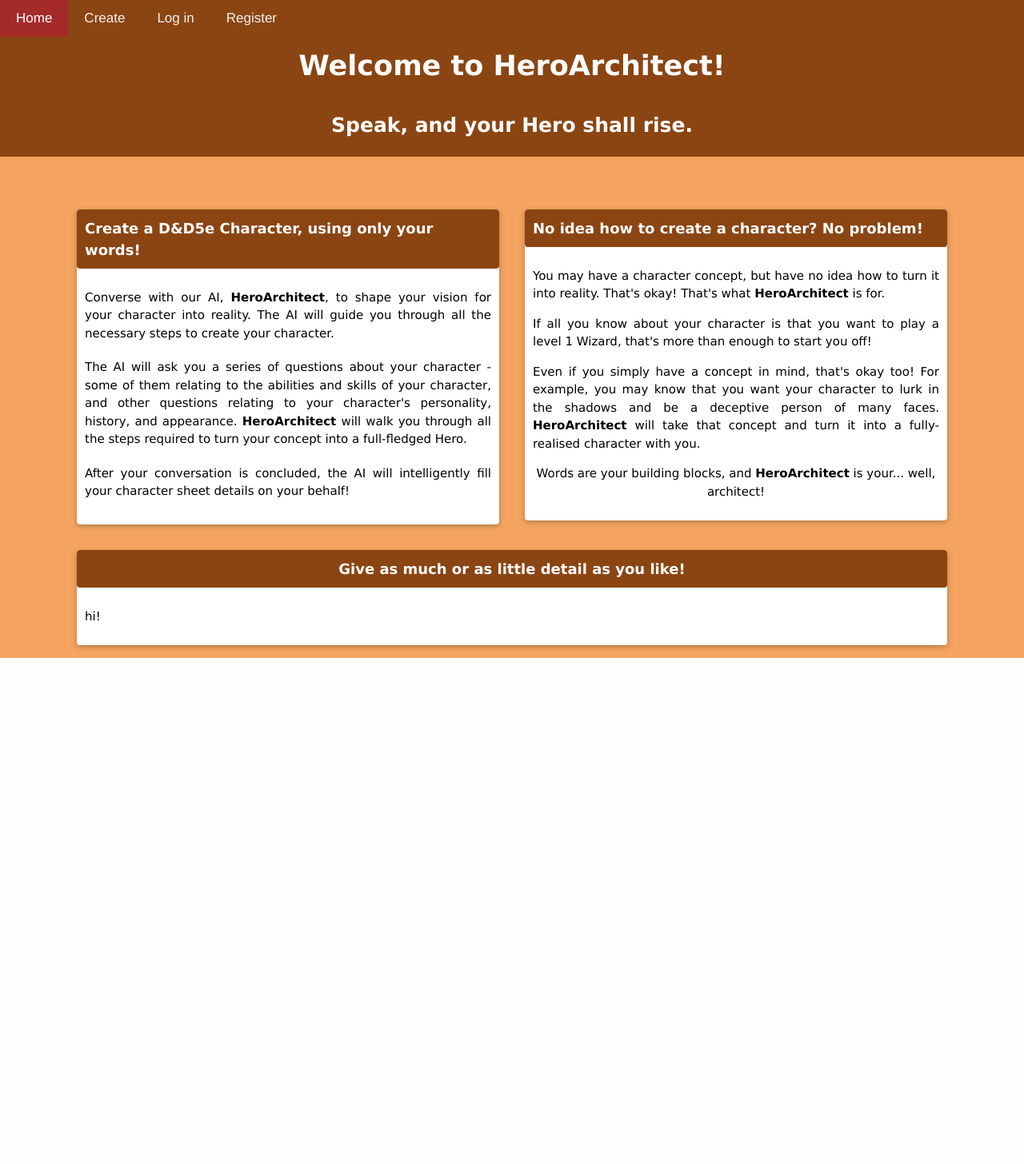
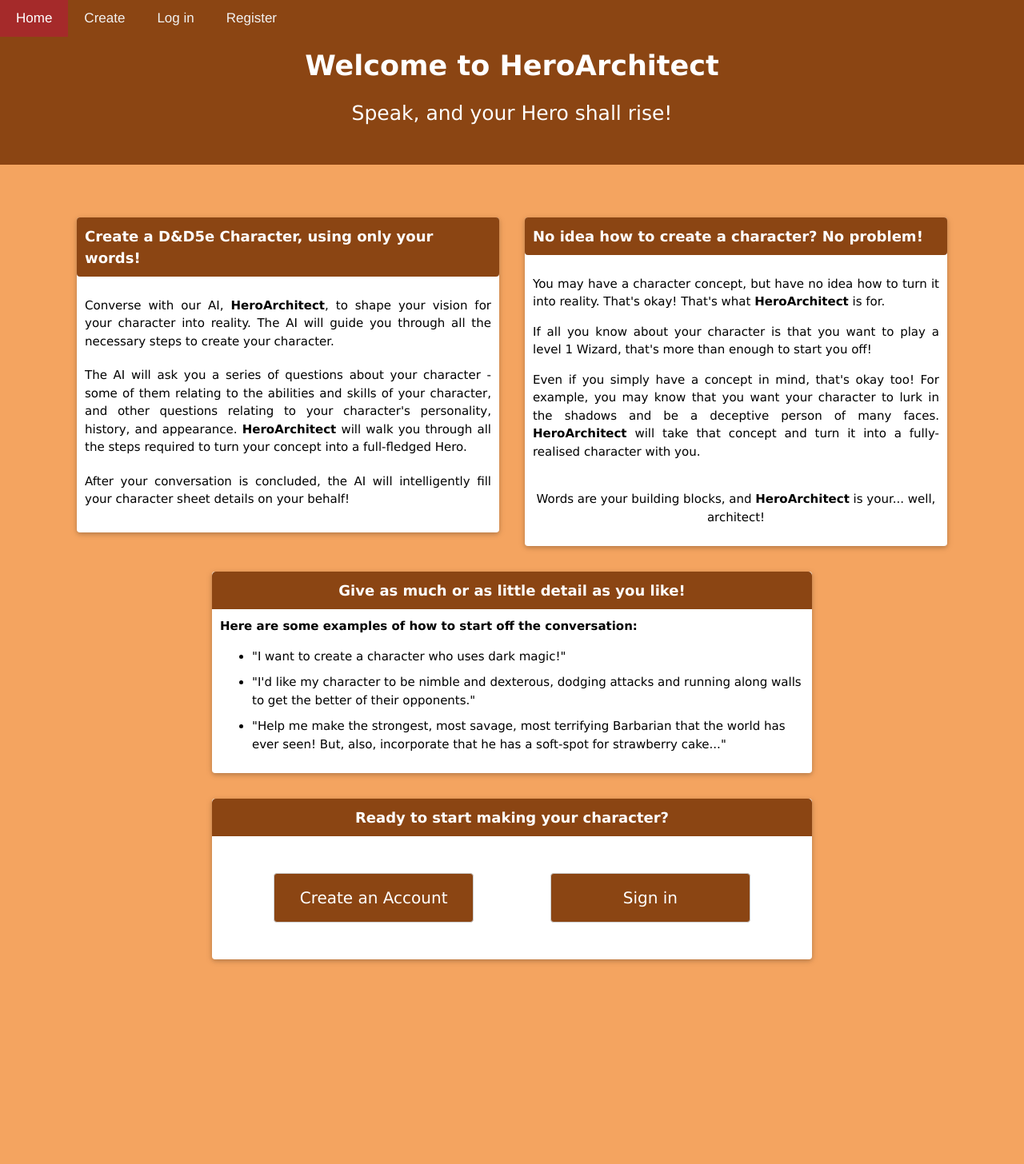
Before and after one commit to BadBabbit/hero-architect, a Django app: page / in a window 1280 px wide. Shown: the top 1456 px of the page at 80% size. Before the commit the page ends 823 px from the top, so only its background shows below. Run offline with Django 5.2, Linux system fonts and the light colour scheme.

Commit message:
home page is goated

```diff
--- a/core/templates/home.html
+++ b/core/templates/home.html
@@ -22,16 +22,20 @@
             font-size: 18px;
             color: white
         }
+        li + li {
+          margin: 10px 0;
+        }
     </style>
+
 {% endblock %}
 
 {% block content %}
     <div class="scollable">
-        <div style="width: 100%; text-align: center; padding-top: 10px; padding-bottom: 30px; background-color: saddlebrown">
-            <strong style="font-size: 35px; color: white">Welcome to HeroArchitect!</strong>
+        <div style="width: 100%; text-align: center; padding-top: 10px; padding-bottom: 15px; background-color: saddlebrown">
+            <strong style="font-size: 35px; color: white">Welcome to HeroArchitect</strong>
         </div>
         <div style="width: 100%; text-align: center; padding-bottom: 20px; background-color: saddlebrown; margin-bottom: 50px">
-            <strong style="font-size: 25px; color: white">Speak, and your Hero shall rise.</strong>
+            <p style="font-size: 25px; color: white; margin-top: 0">Speak, and your Hero shall rise!</p>
         </div>
         <div class="page w3-container w3-content w3-margin-top m12" style="max-width: 90%; width: 90%">
             <div class="w3-col w3-round l6">
@@ -78,26 +82,62 @@
                             <strong>HeroArchitect</strong> will take that concept and turn it into a fully-realised character
                             with you.
                         </p>
-                        <p style="text-align: center">
+                        <p style="text-align: center; margin-top: 37px">
                             Words are your building blocks, and <strong>HeroArchitect</strong> is your... well, architect!
                         </p>
                     </div>
                 </div>
             </div>
-            <div class="w3-col w3-round m12 l12">
-                <div class="w3-card w3-margin w3-round w3-animate-opacity">
-                    <div class="w3-round" style="width: 100%; padding: 10px; background-color: saddlebrown; text-align: center;">
-                        <strong class="subtitle">Give as much or as little detail as you like!</strong>
+            <div class="w3-col w3-round l12" style="width:100%; display: flex; justify-content: center;">
+                <div class="w3-card w3-margin w3-round w3-animate-opacity" >
+                    <div style="width: 100%; padding: 10px; background-color: saddlebrown; text-align: center; border-top-right-radius: 5px; border-top-left-radius: 5px">
+                        <strong class="subtitle">Give as much or as little detail as you like!</strong><br>
                     </div>
-                    <div style="padding: 10px">
-                        <p>
-                            hi!
-                        </p>
+                    <div style="padding: 10px; max-width: 750px">
+                        <strong>Here are some examples of how to start off the conversation:</strong>
+                        <ul>
+                            <li>"I want to create a character who uses dark magic!"</li>
+                            <li>"I'd like my character to be nimble and dexterous, dodging attacks and running along walls
+                            to get the better of their opponents."</li>
+                            <li>"Help me make the strongest, most savage, most terrifying Barbarian that the world has ever seen!
+                            But, also, incorporate that he has a soft-spot for strawberry cake..."</li>
+                        </ul>
+
                     </div>
                 </div>
             </div>
+            {% if not user.is_authenticated %}
+            <div class="w3-col w3-round l12" style="width:100%; display: flex; justify-content: center; margin-bottom: 300px">
+                <div class="w3-card w3-margin w3-round w3-animate-opacity" >
+                    <div style="width: 100%; padding: 10px; background-color: saddlebrown; text-align: center; border-top-right-radius: 5px; border-top-left-radius: 5px; max-width: 750px; width: 750px; margin-bottom: 30px">
+                        <strong class="subtitle">Ready to start making your character?</strong><br>
+                    </div>
+                    <div style="text-align: center; margin-bottom: 30px">
+                        <button class="w3-round w3-button w3-border ha-saddlebrown ha-hover-brown w3-margin" style="font-size: 20px; padding: 15px; width: 250px; margin-right: 75px!important; " onclick="window.location.href='/auth/register';">
+                            Create an Account
+                        </button>
+                        <button class="w3-round w3-button w3-border ha-saddlebrown ha-hover-brown w3-margin" style="font-size: 20px; padding: 15px; width: 250px" onclick="window.location.href='/auth/login';">
+                            Sign in
+                        </button><br>
+                    </div>
+                </div>
+            </div>
+            {% endif %}
+            {% if user.is_authenticated %}
+            <div class="w3-col w3-round l12" style="width:100%; display: flex; justify-content: center; margin-bottom: 300px">
+                <div class="w3-card w3-margin w3-round w3-animate-opacity" >
+                    <div style="width: 100%; padding: 10px; background-color: saddlebrown; text-align: center; border-top-right-radius: 5px; border-top-left-radius: 5px; max-width: 750px; width: 750px; margin-bottom: 30px">
+                        <strong class="subtitle">Ready to start making your character, {{username}}?</strong>
+                    </div>
+                    <div style="text-align: center; margin-bottom: 30px">
+                        <button class="w3-round w3-button w3-border ha-saddlebrown ha-hover-brown w3-margin" style="font-size: 20px; padding: 15px; width: 400px" onclick="window.location.href='/characters/create';">
+                            Start creating your character!
+                        </button>
+                    </div>
+                </div>
+            </div>
+            {% endif %}
         </div>
-
     </div>
 
 
```
Also changed, not shown: character_creation/templates/create.html (+29 -10 lines), character_creation/views.py (+4 -4 lines).
